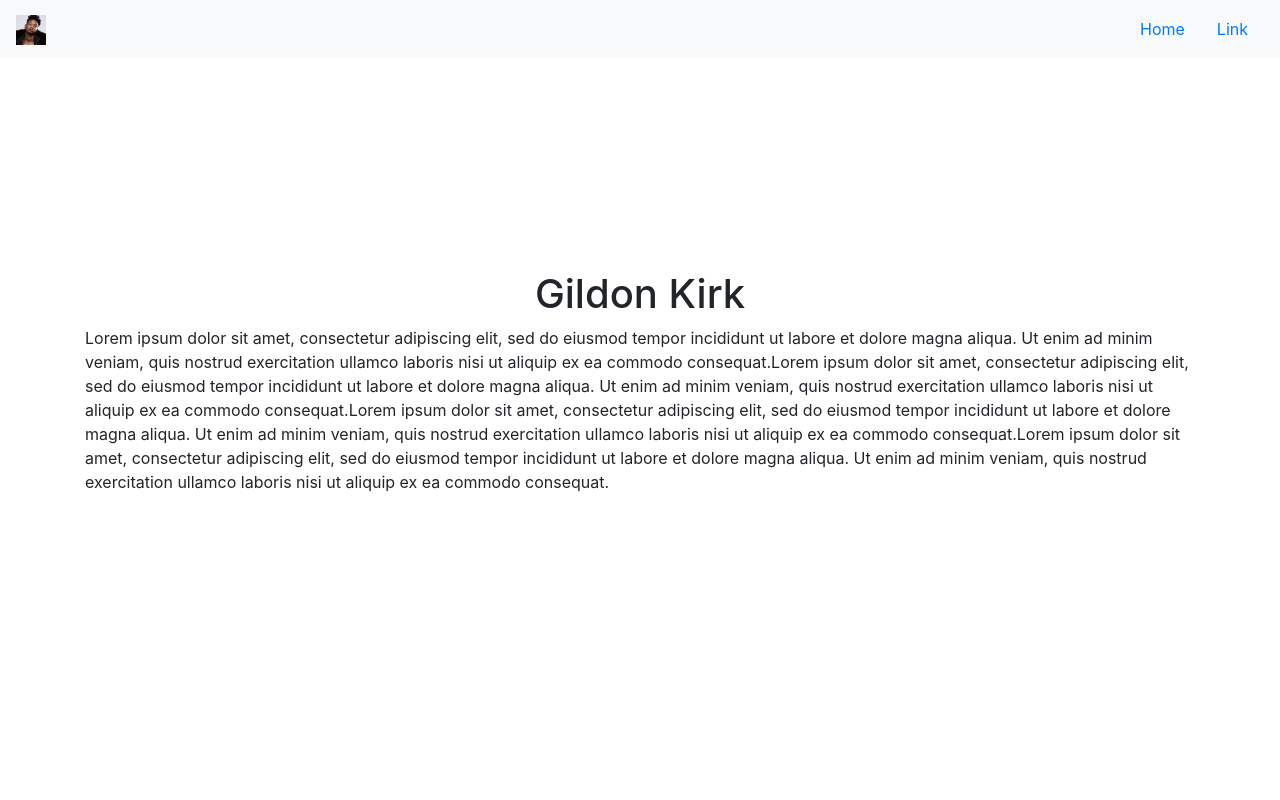
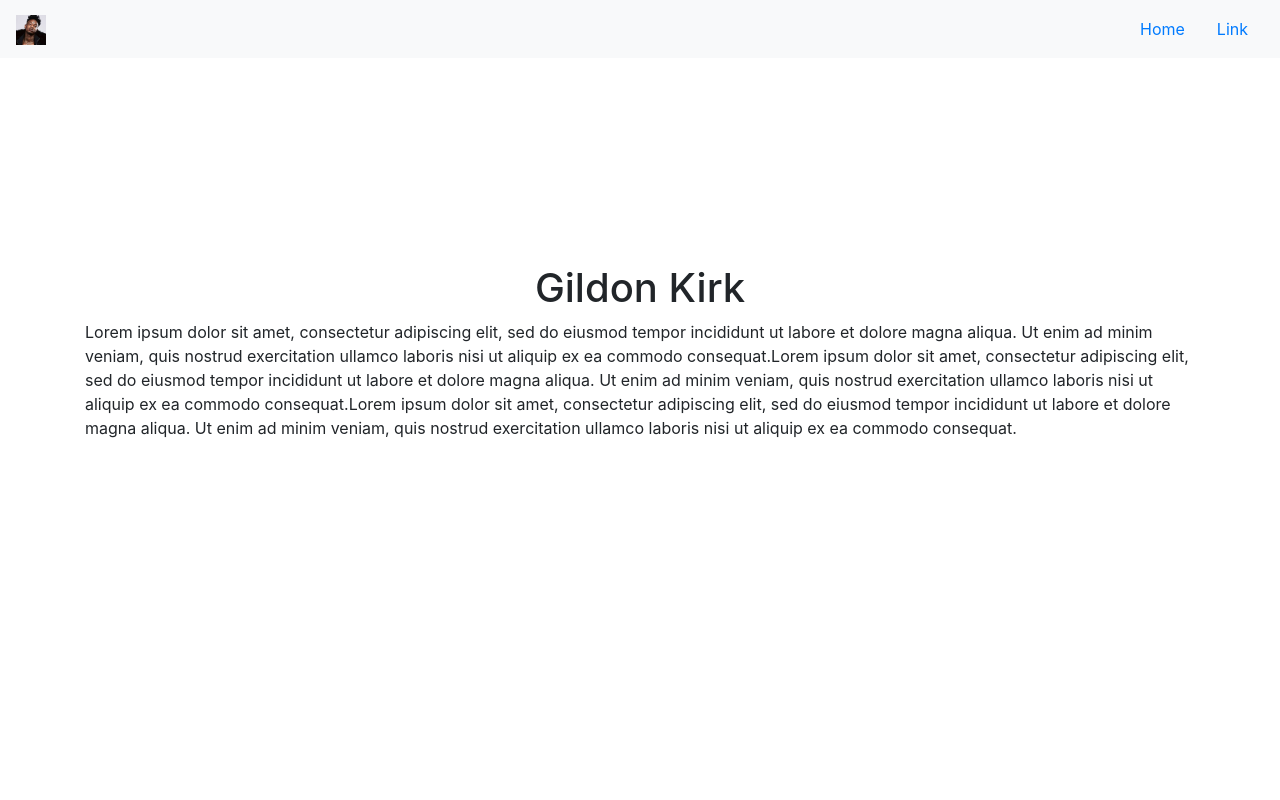
Before and after one commit to gildonkirk/portfolio, a React (Create React App) app: page / in a window 1280 px wide. Shown: the top 800 px of the page. Built offline with nearby package versions, Linux system fonts and the light colour scheme.

Commit message:
margin bottom to pageBodyCol switched to 80px

```diff
--- a/src/App.css
+++ b/src/App.css
@@ -21,7 +21,7 @@
 }
 
 .pageBodyCol {
-  margin-bottom: 20px;
+  margin-bottom: 80px;
 }
 
 .bodyContainer {
--- a/src/Components/Home/Tagline.js
+++ b/src/Components/Home/Tagline.js
@@ -4,7 +4,7 @@
   render() {
     return (
         <p className="tagline">
-          Lorem ipsum dolor sit amet, consectetur adipiscing elit, sed do eiusmod tempor incididunt ut labore et dolore magna aliqua. Ut enim ad minim veniam, quis nostrud exercitation ullamco laboris nisi ut aliquip ex ea commodo consequat.Lorem ipsum dolor sit amet, consectetur adipiscing elit, sed do eiusmod tempor incididunt ut labore et dolore magna aliqua. Ut enim ad minim veniam, quis nostrud exercitation ullamco laboris nisi ut aliquip ex ea commodo consequat.Lorem ipsum dolor sit amet, consectetur adipiscing elit, sed do eiusmod tempor incididunt ut labore et dolore magna aliqua. Ut enim ad minim veniam, quis nostrud exercitation ullamco laboris nisi ut aliquip ex ea commodo consequat.Lorem ipsum dolor sit amet, consectetur adipiscing elit, sed do eiusmod tempor incididunt ut labore et dolore magna aliqua. Ut enim ad minim veniam, quis nostrud exercitation ullamco laboris nisi ut aliquip ex ea commodo consequat.
+          Lorem ipsum dolor sit amet, consectetur adipiscing elit, sed do eiusmod tempor incididunt ut labore et dolore magna aliqua. Ut enim ad minim veniam, quis nostrud exercitation ullamco laboris nisi ut aliquip ex ea commodo consequat.Lorem ipsum dolor sit amet, consectetur adipiscing elit, sed do eiusmod tempor incididunt ut labore et dolore magna aliqua. Ut enim ad minim veniam, quis nostrud exercitation ullamco laboris nisi ut aliquip ex ea commodo consequat.Lorem ipsum dolor sit amet, consectetur adipiscing elit, sed do eiusmod tempor incididunt ut labore et dolore magna aliqua. Ut enim ad minim veniam, quis nostrud exercitation ullamco laboris nisi ut aliquip ex ea commodo consequat.
         </p>
     )
   };
```
